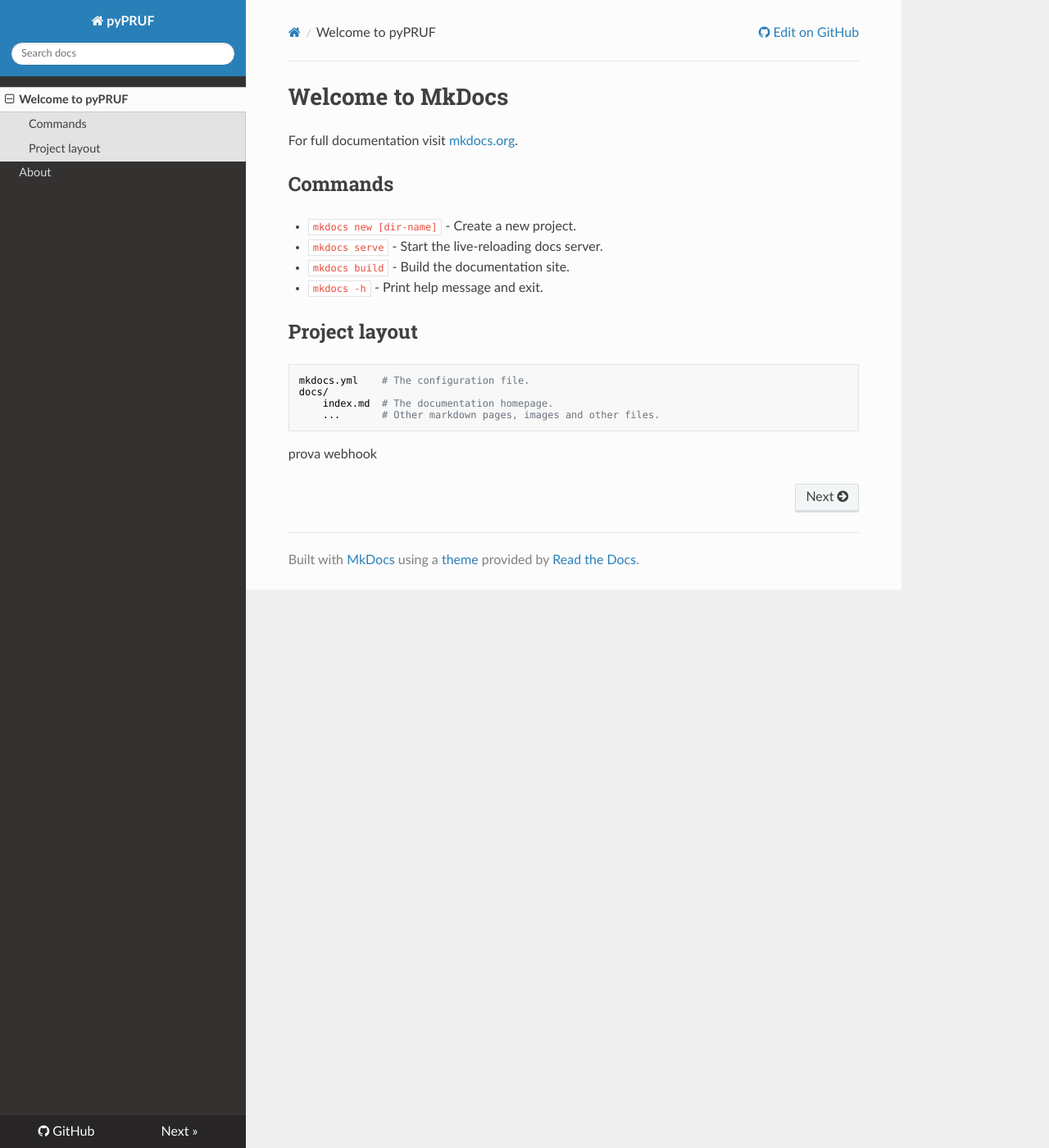
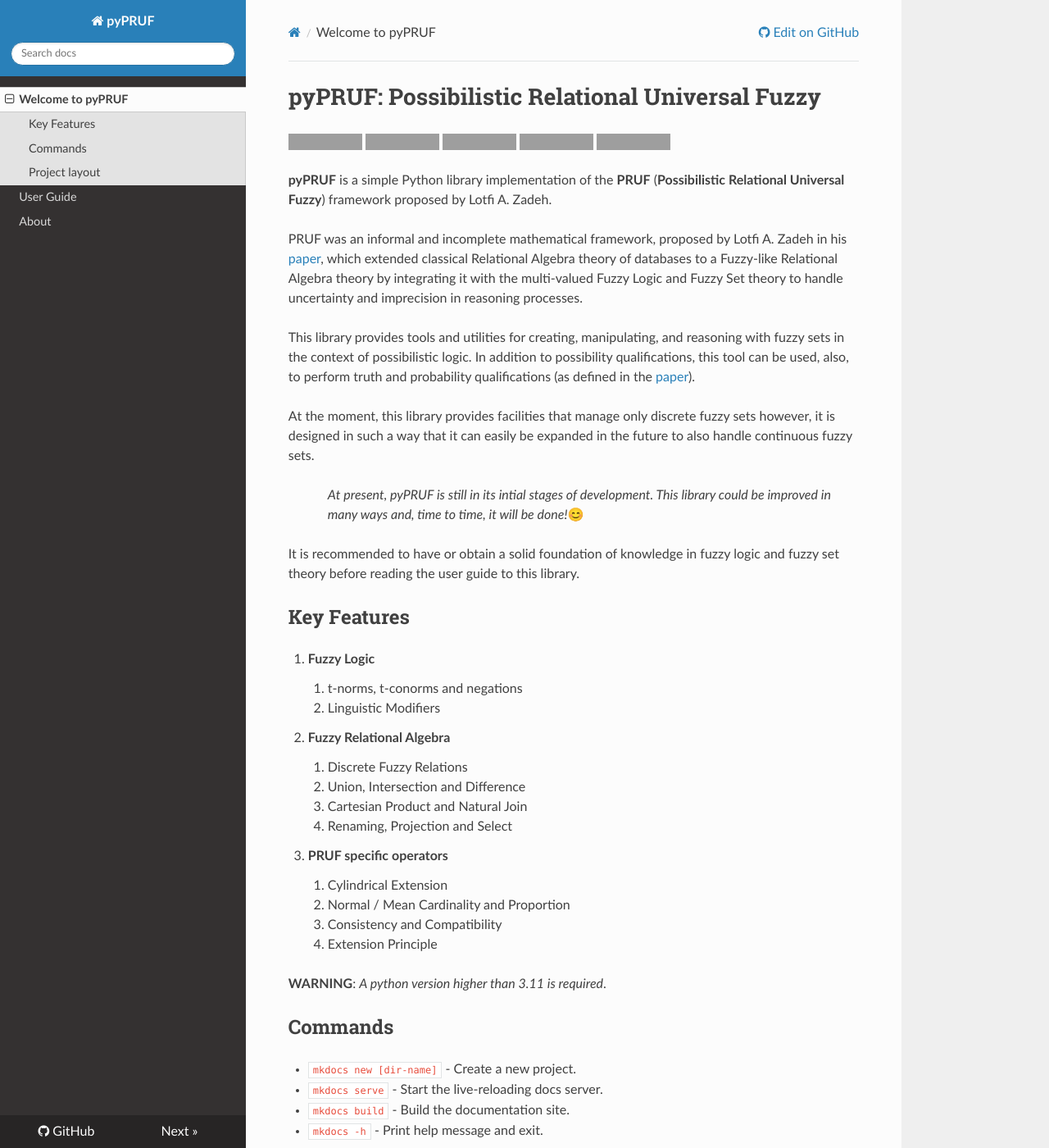
Before and after one commit to ashkihotah/pyPRUF, an MkDocs documentation site: the page built from docs/index.md, in a window 1280 px wide and 1400 px high. Shown: the whole window at 82% size. Built offline with MkDocs 1.6.1, drawn with Linux system fonts in a browser that asks for light colours; nearby versions of some CDN libraries; grey boxes are pictures that could not be loaded.

Commit message:
written the homepage doc index.md

```diff
--- a/docs/index.md
+++ b/docs/index.md
@@ -1,6 +1,40 @@
-# Welcome to MkDocs
+# pyPRUF: Possibilistic Relational Universal Fuzzy
 
-For full documentation visit [mkdocs.org](https://www.mkdocs.org).
+[![Documentation Status](https://readthedocs.org/projects/pypruf/badge/?version=latest)](https://pypruf.readthedocs.io/en/latest/?badge=latest)
+[![PyPI pyversions](https://img.shields.io/pypi/pyversions/ansicolortags.svg)](https://pypi.python.org/pypi/ansicolortags/)
+[![PyPI status](https://img.shields.io/pypi/status/ansicolortags.svg)](https://pypi.python.org/pypi/ansicolortags/)
+[![GitHub release](https://img.shields.io/github/release/ashkihotah/pyPRUF)](https://github.com/ashkihotah/pyPRUF)
+[![GitHub license](https://img.shields.io/github/license/Naereen/StrapDown.js.svg)](https://github.com/Naereen/StrapDown.js/blob/master/LICENSE)
+
+**pyPRUF** is a simple Python library implementation of the **PRUF** (**Possibilistic Relational Universal Fuzzy**) framework proposed by Lotfi A. Zadeh.
+
+PRUF was an informal and incomplete mathematical framework, proposed by Lotfi A. Zadeh in his [paper](https://www2.eecs.berkeley.edu/Pubs/TechRpts/1977/ERL-m-77-61.pdf), which extended classical Relational Algebra theory of databases to a Fuzzy-like Relational Algebra theory by integrating it with the multi-valued Fuzzy Logic and Fuzzy Set theory to handle uncertainty and imprecision in reasoning processes.
+
+This library provides tools and utilities for creating, manipulating, and reasoning with fuzzy sets in the context of possibilistic logic. In addition to possibility qualifications, this tool can be used, also, to perform truth and probability qualifications (as defined in the [paper](https://www2.eecs.berkeley.edu/Pubs/TechRpts/1977/ERL-m-77-61.pdf)).
+
+At the moment, this library provides facilities that manage only discrete fuzzy sets however, it is designed in such a way that it can easily be expanded in the future to also handle continuous fuzzy sets.
+
+>> *At present, pyPRUF is still in its intial stages of development. This library could be improved in many ways and, time to time, it will be done!*😊
+
+It is recommended to have or obtain a solid foundation of knowledge in fuzzy logic and fuzzy set theory before reading the user guide to this library.
+
+## Key Features
+
+1. **Fuzzy Logic**
+      1. t-norms, t-conorms and negations
+      2. Linguistic Modifiers
+2. **Fuzzy Relational Algebra**
+      1. Discrete Fuzzy Relations
+      2. Union, Intersection and Difference
+      3. Cartesian Product and Natural Join
+      4. Renaming, Projection and Select
+3. **PRUF specific operators**
+      1. Cylindrical Extension
+      2. Normal / Mean Cardinality and Proportion
+      3. Consistency and Compatibility
+      4. Extension Principle
+
+**WARNING**: *A python version higher than 3.11 is required*.
 
 ## Commands
 
--- a/mkdocs.yaml
+++ b/mkdocs.yaml
@@ -6,4 +6,5 @@
   highlightjs: true
 nav:
   - Welcome to pyPRUF: index.md
+  - User Guide: user_guide.md
   - About: about.md
```
Also changed, not shown: docs/user_guide.md (added, +1 -0 lines), pyPRUF/__init__.py (+7 -0 lines), setup.py (added, +25 -0 lines).
